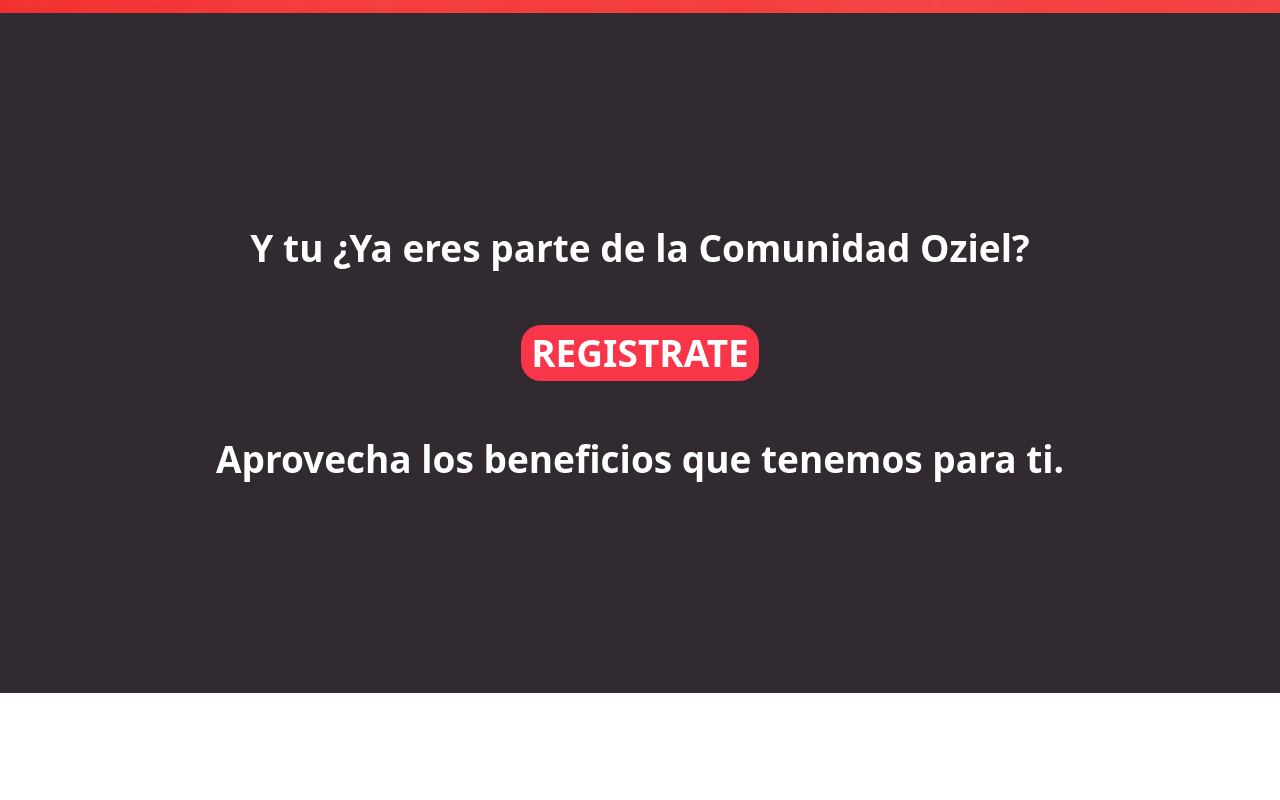
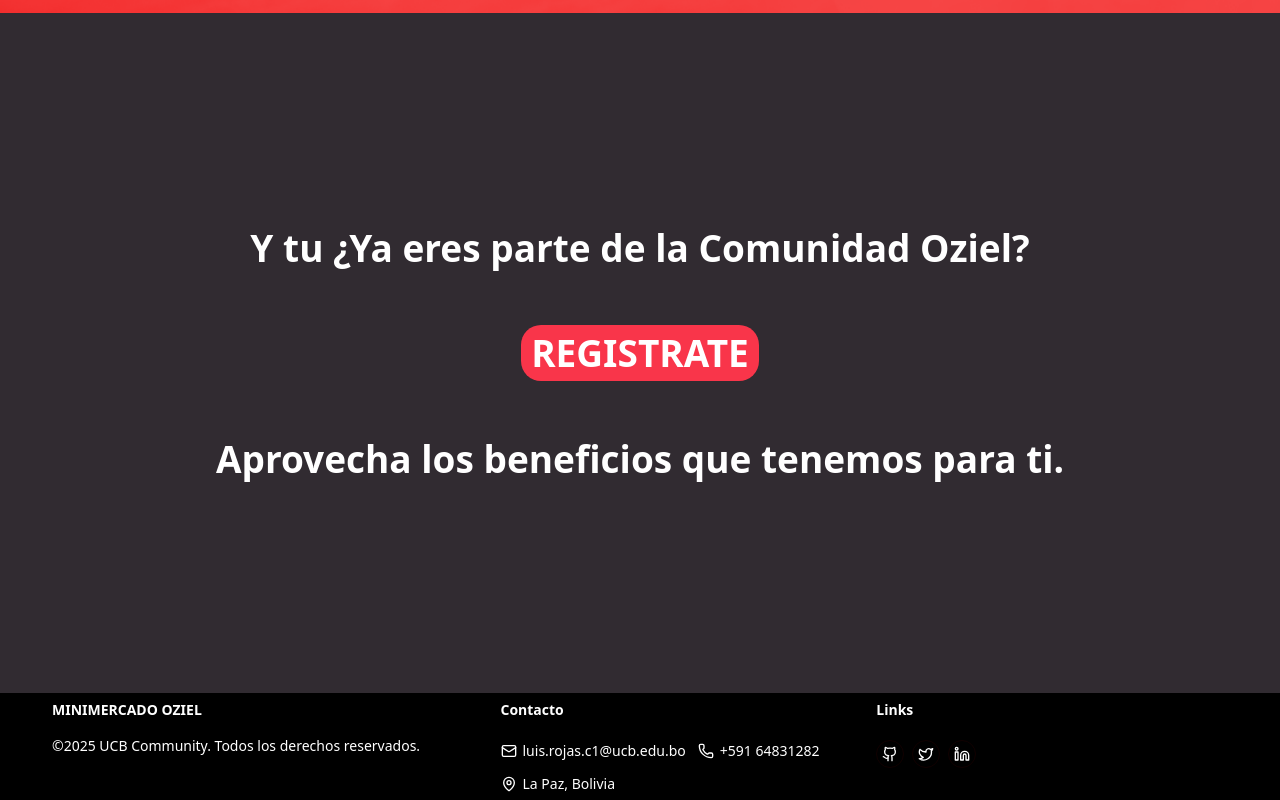
Before and after one commit to daniel69zz/mini_ecommerce, a Vue app: page / in a window 1280 px wide. Shown: the part 2075-2875 px from the top of the page. Before the commit the page ends 2768 px from the top, so only its background shows below. Built offline with nearby package versions, Linux system fonts and the light colour scheme.

Commit message:
footer add

```diff
--- a/package.json
+++ b/package.json
@@ -12,6 +12,8 @@
     "preview": "vite preview"
   },
   "dependencies": {
+    "lucide-react": "^0.546.0",
+    "lucide-vue-next": "^0.546.0",
     "vue": "^3.5.22",
     "vue-router": "^4.6.3"
   },
--- a/src/App.vue
+++ b/src/App.vue
@@ -7,10 +7,13 @@
     <main>
       <RouterView />
     </main>
+
+    <Footer />
   </div>
 </template>
 
 <script setup>
 import { RouterView } from "vue-router";
 import Navbar from "./components/Navbar.vue";
+import Footer from "./components/Footer.vue";
 </script>
--- /dev/null
+++ b/src/components/Footer.vue
@@ -0,0 +1,78 @@
+<template>
+  <footer class="text-[14px] bg-[#000] text-[#fff]">
+    <div
+      class="max-w-[1200px] mx-auto py-[6px] px-[12px] grid grid-cols-1 md:grid-cols-[1.2fr_2fr] gap-[12px]"
+    >
+      <div>
+        <h3 class="font-bold mb-[15px]">MINIMERCADO OZIEL</h3>
+        <p>©2025 UCB Community. Todos los derechos reservados.</p>
+      </div>
+
+      <div class="grid grid-cols-1 sm:grid-cols-2 gap-[24px]">
+        <div>
+          <h4 class="font-bold mb-[20px]">Contacto</h4>
+          <address class="not-italic flex flex-wrap gap-3">
+            <div class="inline-flex items-center gap-[6px] whitespace-nowrap">
+              <Mail :size="16" aria-hidden="true" />
+              <span>luis.rojas.c1@ucb.edu.bo</span>
+            </div>
+            <div class="inline-flex items-center gap-[6px] whitespace-nowrap">
+              <Phone :size="16" aria-hidden="true" />
+              <span>+591 64831282</span>
+            </div>
+            <div class="inline-flex items-center gap-[6px] whitespace-nowrap">
+              <MapPin :size="16" aria-hidden="true" />
+              <span>La Paz, Bolivia</span>
+            </div>
+          </address>
+        </div>
+
+        <div>
+          <h4 class="font-bold mb-[20px]">Links</h4>
+          <div class="flex items-center gap-[8px]">
+            <a
+              href="https://github.com/daniel69zz/foro"
+              target="_blank"
+              rel="noopener noreferrer"
+              aria-label="GitHub"
+              class="inline-flex items-center justify-center w-[28px] h-[28px] rounded-full bg-transparent border border-[#100]"
+            >
+              <Github :size="16" />
+            </a>
+
+            <a
+              href="#"
+              target="_blank"
+              rel="noopener noreferrer"
+              aria-label="Twitter"
+              class="inline-flex items-center justify-center w-[28px] h-[28px] rounded-full bg-transparent border border-[#100]"
+            >
+              <Twitter :size="16" />
+            </a>
+
+            <a
+              href="https://www.linkedin.com/in/luis-daniel-rojas-caceres-132897274/"
+              target="_blank"
+              rel="noopener noreferrer"
+              aria-label="LinkedIn"
+              class="inline-flex items-center justify-center w-[28px] h-[28px] rounded-full bg-transparent border border-[#100]"
+            >
+              <Linkedin :size="16" />
+            </a>
+          </div>
+        </div>
+      </div>
+    </div>
+  </footer>
+</template>
+
+<script setup>
+import {
+  Github,
+  Twitter,
+  Linkedin,
+  Mail,
+  MapPin,
+  Phone,
+} from "lucide-vue-next";
+</script>
```
Also changed, not shown: 1 other file (tests, documents, lock files or other folders).
